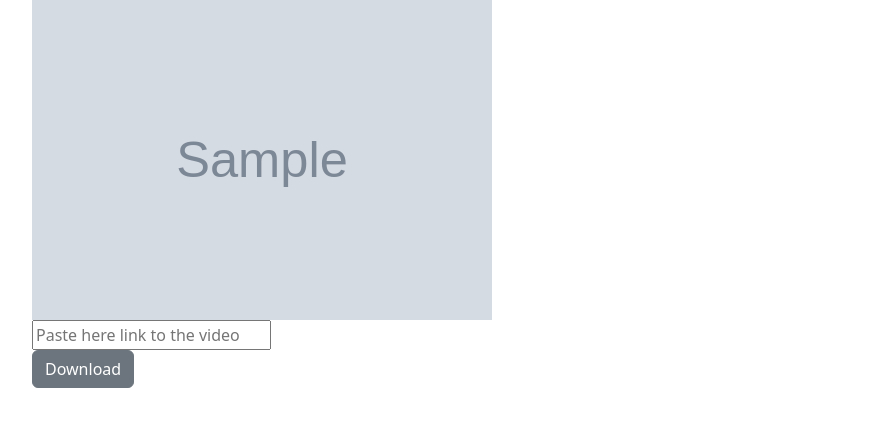
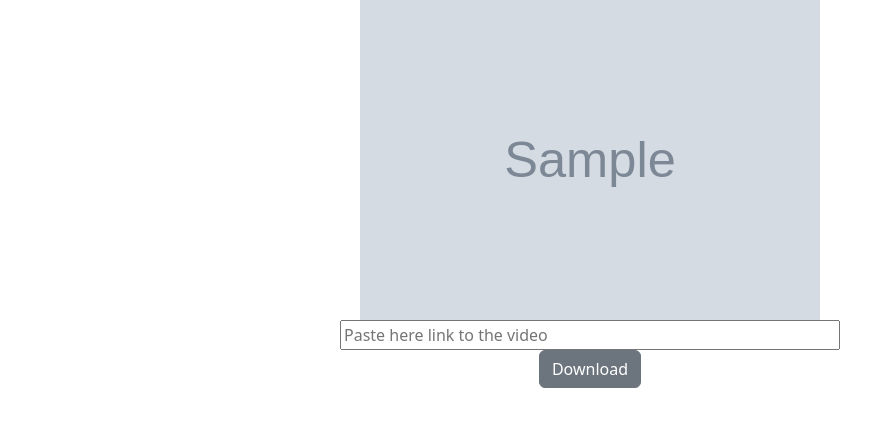
Before and after one commit to Alexxx98/yt-video-download, a Flask app: template templates/index.html in a window 1280 px wide. Shown: the top 427 px of the page, without its empty margins (50-921 px from the left). Run offline with Flask 2, Linux system fonts and the light colour scheme; the template is opened without the code that fills it: most values are stand-ins (such as "Sample title", 1, 10 or a date in 2020); grey boxes marked "Sample" are stand-in pictures.

Commit message:
frontend changes

```diff
--- a/app.py
+++ b/app.py
@@ -14,4 +14,4 @@ def index():
     return render_template('index.html', youtube_logo=yt_logo)
 
 if __name__ == "__main__":
-    app.run(debug=True)
+    app.run(debug=True, port=8080)
--- a/static/style.css
+++ b/static/style.css
@@ -0,0 +1,7 @@
+.container {
+    text-align: center;
+}
+
+#link {
+    width: 500px;
+}
--- a/templates/index.html
+++ b/templates/index.html
@@ -7,6 +7,7 @@
     <title>YouTube Video Downloader</title>
     <link href="https://cdn.jsdelivr.net/npm/bootstrap@5.3.0-alpha2/dist/css/bootstrap.min.css" rel="stylesheet"
         integrity="sha384-aFq/bzH65dt+w6FI2ooMVUpc+21e0SRygnTpmBvdBgSdnuTN7QbdgL+OapgHtvPp" crossorigin="anonymous">
+    <link rel="stylesheet" href="static/style.css"
 </head>
 
 <body>
```
